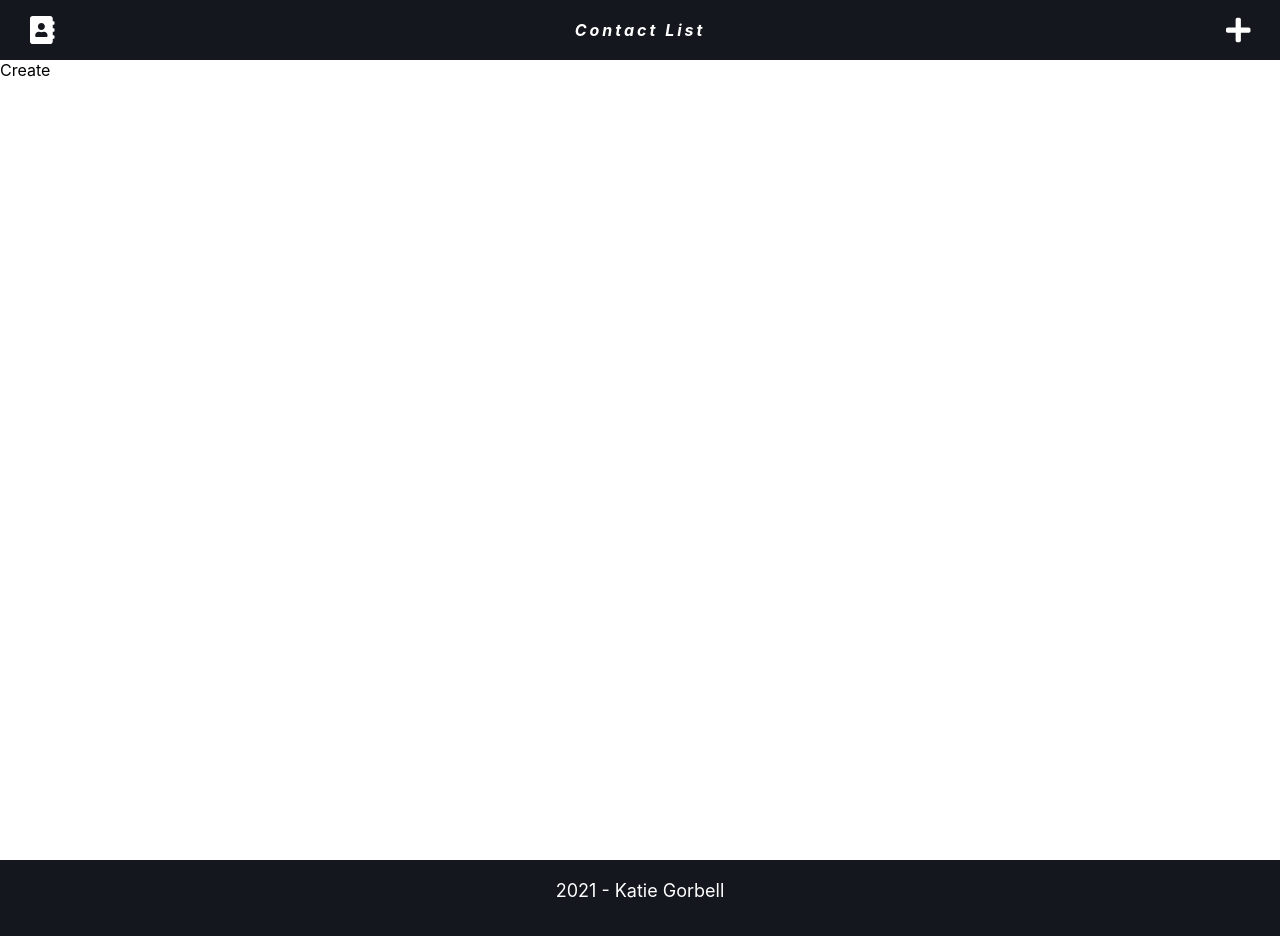
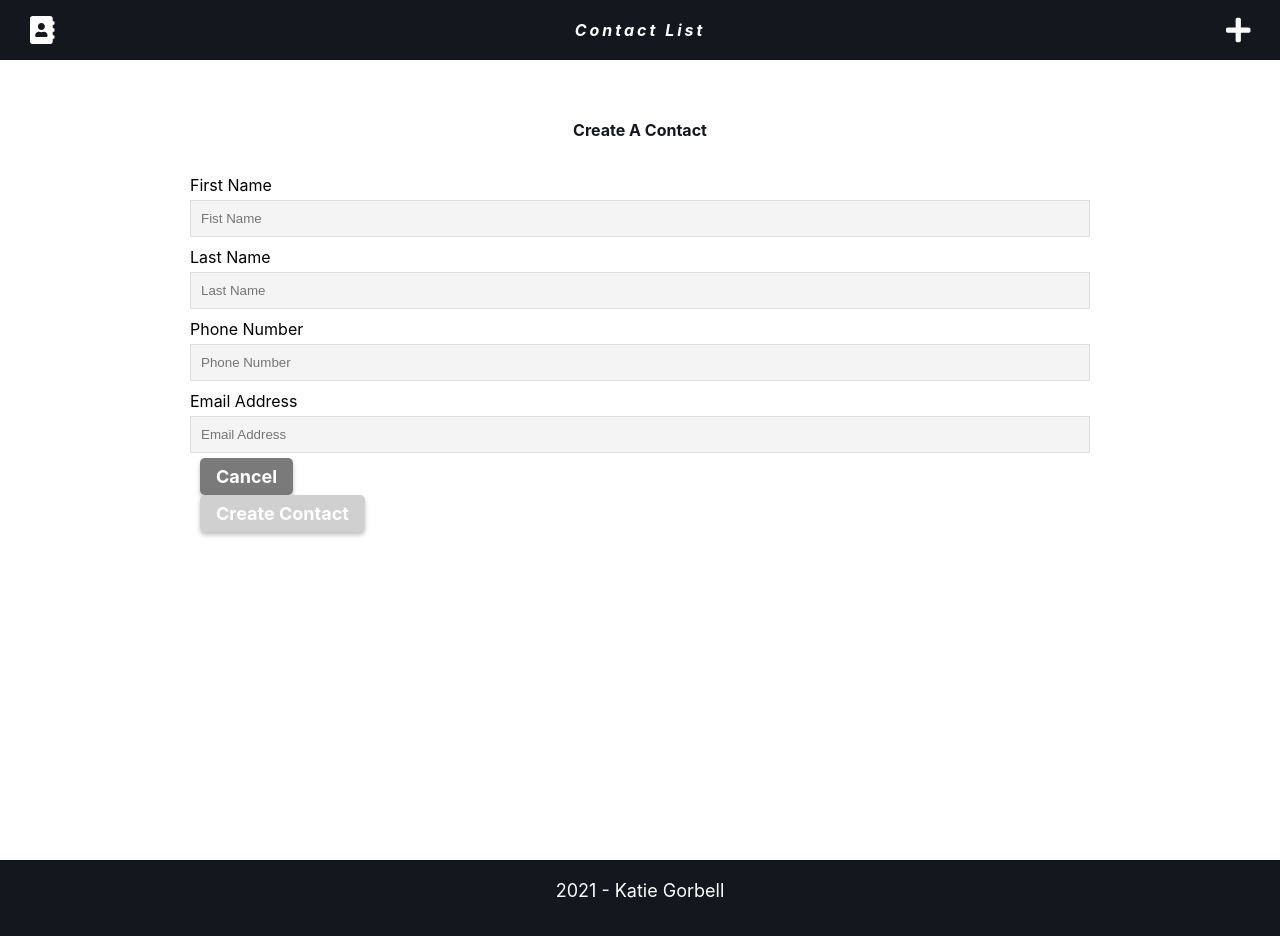
Before and after one commit to kgorbell/ContactList, a React (Create React App) app: page /create-contact in a window 1280 px wide. Shown: the top 936 px of the page. Built offline with nearby package versions, Linux system fonts and the light colour scheme.

Commit message:
Funtionality to create a new contact added

```diff
--- a/src/ComponentLibrary/Button/styles.scss
+++ b/src/ComponentLibrary/Button/styles.scss
@@ -10,6 +10,7 @@
     cursor: pointer;
     box-shadow: 0px 3px 4px 0px rgba(0, 0, 0, 0.25);
     margin-left: 10px;
+    width: fit-content;
 }
 
 .Button--purple {
--- a/src/ComponentLibrary/Page/index.js
+++ b/src/ComponentLibrary/Page/index.js
@@ -3,9 +3,12 @@ import './styles.scss'
 
 
 const Page = (props) => {
-    const { children, title } = props
+    const { children, title, isForm } = props
+    let className="Page"
+    if (isForm) className += " Page--isForm"
+
     return (
-        <div className="Page">
+        <div className={className}>
             <div className="Page__bounds">
                 {title && <h1>{title}</h1>}
                 {children}
--- a/src/ComponentLibrary/Page/styles.scss
+++ b/src/ComponentLibrary/Page/styles.scss
@@ -8,3 +8,9 @@
     width: 100%;
     padding: 60px 20px 40px;
 }
+
+.Page--isForm {
+    .Page__bounds {
+        max-width: 900px;
+    }
+}
--- a/src/Pages/CreateContactPage/index.js
+++ b/src/Pages/CreateContactPage/index.js
@@ -1,11 +1,66 @@
-import React from 'react'
+import React, { useState } from 'react'
+import { connect } from 'react-redux'
+import { Redirect } from 'react-router-dom'
+import { createContact } from '../../redux/actions'
+import Input from '../../ComponentLibrary/Input'
+import Button from '../../ComponentLibrary/Button'
+import Page from '../../ComponentLibrary/Page'
 import './styles.scss'
 
 
-const CreateContactPage = () => {
+const mapDispatchToProps = dispatch => {
+    return {
+        createContact: (contact) => dispatch(createContact(contact)),
+    }
+}
+
+const CreateContactPage = (props) => {
+    const [redirectTo, setRedirect] = useState(null)
+    const [contact, updateContact] = useState({ })
+
+    const handleUpdateContact = (value, name) => {
+        updateContact({ ...contact, [name]: value })
+    }
+
+    const isContactValid = () => {
+        return !!contact.first && !!contact.last && !!contact.phone && !!contact.email
+    }
+
+    const handleCreateContact = () => {
+        props.createContact(contact)
+        setRedirect("/")
+    }
+
     return (
-        <div className="CreateContactPage">Create</div>
+        <Page title="Create A Contact" isForm>
+
+            {!!redirectTo && <Redirect to="/"/>}
+
+            <div className="CreateContactPage">
+                <Input
+                    name="first" label="First Name" placeholder="Fist Name"
+                    onUpdate={handleUpdateContact}
+                />
+                <Input
+                    name="last" label="Last Name" placeholder="Last Name"
+                    onUpdate={handleUpdateContact}
+                />
+                <Input
+                    name="phone" label="Phone Number" placeholder="Phone Number"
+                    onUpdate={handleUpdateContact}
+                />
+                <Input
+                    name="email" label="Email Address" placeholder="Email Address"
+                    onUpdate={handleUpdateContact}
+                />
+            </div>
+
+            <div className="CreateContactPage__buttons">
+                <Button label="Cancel" click={() => setRedirect("/")}/>
+                <Button purple disabled={!isContactValid()} label="Create Contact" click={handleCreateContact}/>
+            </div>
+        </Page>
     )
 }
 
-export default CreateContactPage
+export default connect(null, mapDispatchToProps)(CreateContactPage)
--- a/src/redux/actionTypes.js
+++ b/src/redux/actionTypes.js
@@ -1,3 +1,4 @@
 export const SET_MODAL_CONTENT = "SET_MODAL_CONTENT"
 export const CLEAR_MODAL_CONTENT = "CLEAR_MODAL_CONTENT"
 export const UPDATE_CONTACT = "UPDATE_CONTACT"
+export const CREATE_CONTACT = "CREATE_CONTACT"
--- a/src/redux/actions/index.js
+++ b/src/redux/actions/index.js
@@ -2,6 +2,7 @@ import {
     SET_MODAL_CONTENT,
     CLEAR_MODAL_CONTENT,
     UPDATE_CONTACT,
+    CREATE_CONTACT,
 } from '../actionTypes';
 
 
@@ -18,3 +19,8 @@ export const updateContact = (contact) => ({
     type: UPDATE_CONTACT,
     payload: contact,
 })
+
+export const createContact = (contact) => ({
+    type: CREATE_CONTACT,
+    payload: contact,
+})
--- a/src/redux/reducers/index.js
+++ b/src/redux/reducers/index.js
@@ -2,6 +2,7 @@ import {
     SET_MODAL_CONTENT,
     CLEAR_MODAL_CONTENT,
     UPDATE_CONTACT,
+    CREATE_CONTACT,
 } from "../actionTypes"
 
 
@@ -23,6 +24,13 @@ const reducer = (state = {}, action) => {
                 ...state,
                 contacts,
             }
+        case CREATE_CONTACT:
+            let newContacts = [ ...state.contacts ]
+            newContacts.push(action.payload)
+            return {
+                ...state,
+                contacts: newContacts,
+            }
         default:
             return state
     }
```
